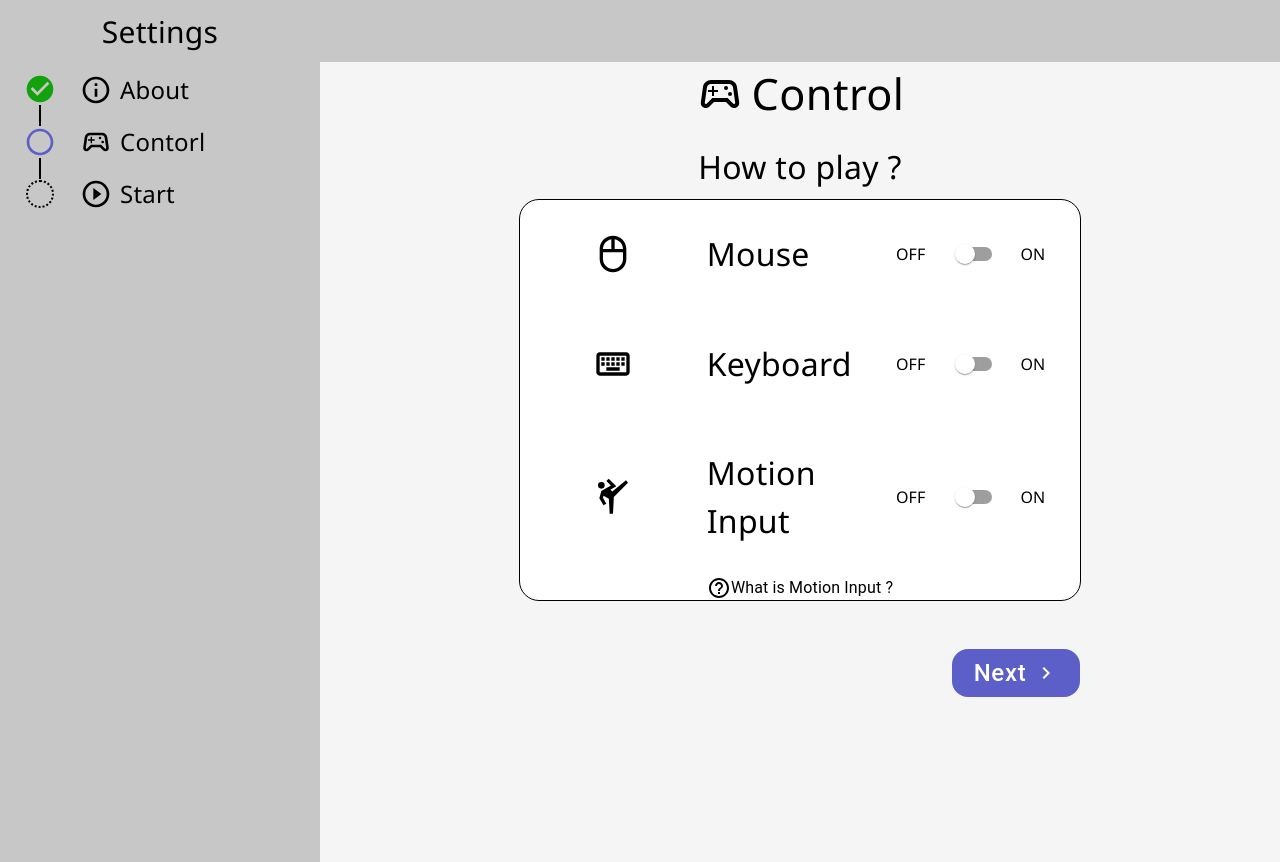
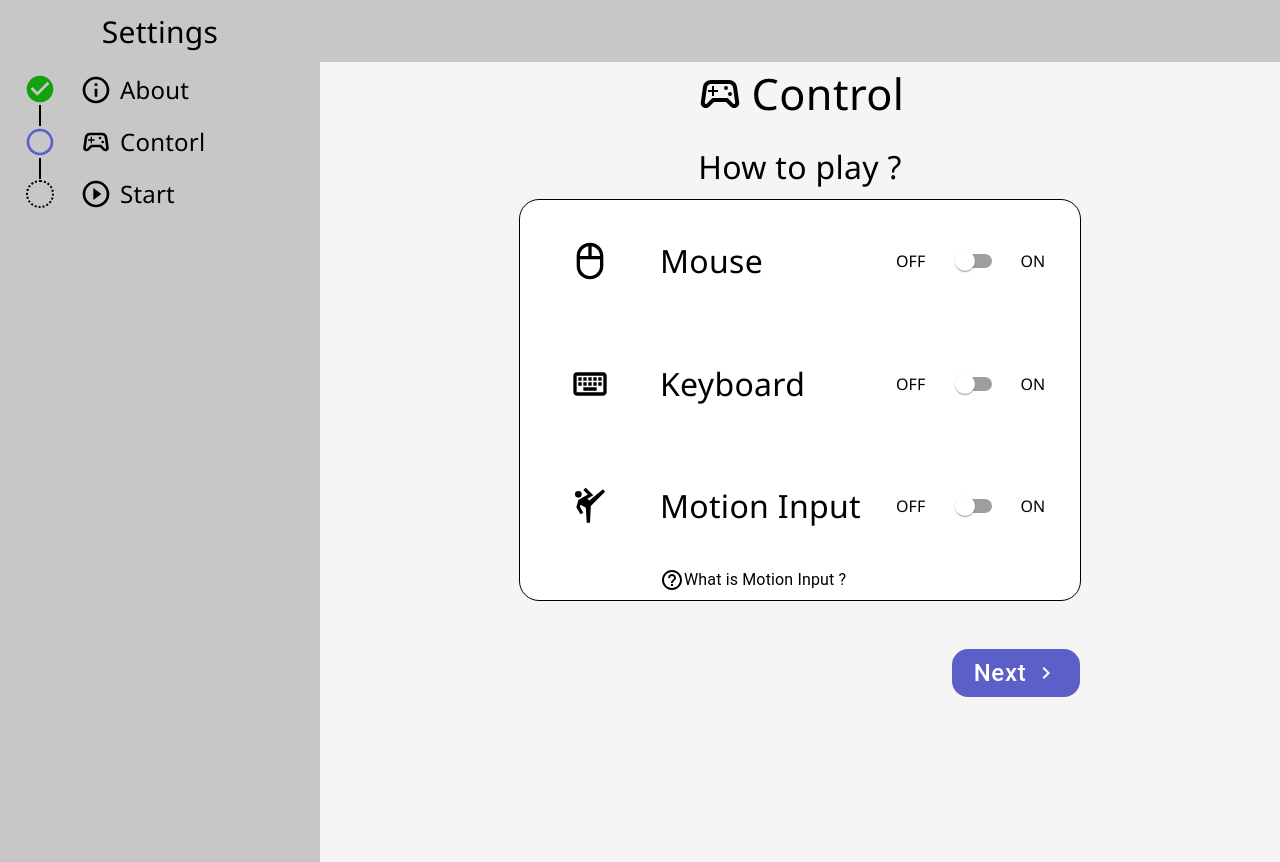
Before and after one commit to zczqkit/setting, a React (Create React App) app: page /Control in a window 1280 px wide. Built offline with nearby package versions, Linux system fonts and the light colour scheme.

Commit message:
add help text to control

```diff
--- a/src/screens/Control.js
+++ b/src/screens/Control.js
@@ -97,8 +97,8 @@ function Control() {
     helpPosition:{
       display: 'flex',
       flexDirection: 'row',
-      justifyContent: 'center',
       alignItems: 'center',
+      margin:'0 0 0.5rem 0',
       }
   };
 
@@ -114,10 +114,10 @@ function Control() {
         {/* <Box className="textbox" sx={{ display: 'flex', flexDirection: 'column', justifyContent: 'space-around'}} > */}
         <Box className="textbox" sx={{ display: 'flex', flexDirection: 'column', justifyContent: 'space-around'}}  >
           <Grid container item xs={12} >
-            <Grid item xs={4} sx={styles.iconPosition}>
+            <Grid item xs={3} sx={styles.iconPosition}>
                 <MouseOutlinedIcon sx={styles.menuIcon} />
             </Grid>
-            <Grid item xs={4} sx={styles.textPosition}>
+            <Grid item xs={5} sx={styles.textPosition}>
                 <Typography  sx={styles.description}>Mouse</Typography>
             </Grid>
             <Grid item xs={4} sx={styles.buttonPosition}>
@@ -125,10 +125,10 @@ function Control() {
                 <FormControlLabel control={<Switch />}/>
                 <Typography  sx={styles.label}>ON</Typography>
             </Grid>
-            <Grid item xs={4} sx={styles.iconPosition}>
+            <Grid item xs={3} sx={styles.iconPosition}>
                 <KeyboardOutlinedIcon sx={styles.menuIcon} />
             </Grid>
-            <Grid item xs={4} sx={styles.textPosition}>
+            <Grid item xs={5} sx={styles.textPosition}>
               <Typography  sx={styles.description}>Keyboard</Typography>
             </Grid>
             <Grid item xs={4} sx={styles.buttonPosition}>
@@ -136,10 +136,10 @@ function Control() {
                 <FormControlLabel control={<Switch />}/>
                 <Typography  sx={styles.label}>ON</Typography>
             </Grid>
-            <Grid item xs={4} sx={styles.iconPosition}>
+            <Grid item xs={3} sx={styles.iconPosition}>
               <SportsMartialArtsOutlinedIcon sx={styles.menuIcon} />
             </Grid>
-            <Grid item xs={4} sx={styles.textPosition}>
+            <Grid item xs={5} sx={styles.textPosition}>
               <Typography  sx={styles.description}>
                 Motion Input
               </Typography>
@@ -148,10 +148,18 @@ function Control() {
                     <FormControlLabel control={<Switch />}/>
                     <Typography  sx={styles.label}>ON</Typography></Grid>
             </Grid>
-            <Typography sx={styles.helpPosition}>
-              <HelpOutlineOutlinedIcon/>
-              What is Motion Input ?
-            </Typography>
+            <Box sx={{ display: 'flex', flexDirection: 'row'}} >
+              <Grid item xs={3}>
+              </Grid>
+              <Grid item xs={5}>
+                <Typography sx={styles.helpPosition}>
+                  <HelpOutlineOutlinedIcon/>
+                  What is Motion Input ?
+                </Typography>
+              </Grid>
+              <Grid item xs={4}>
+              </Grid>
+            </Box>
         </Box>
         <Button size="large" sx={styles.button}>
           Next<ChevronRightIcon sx={{margin:'0 0 0 0.5rem', padding:"0"}}/>
```
